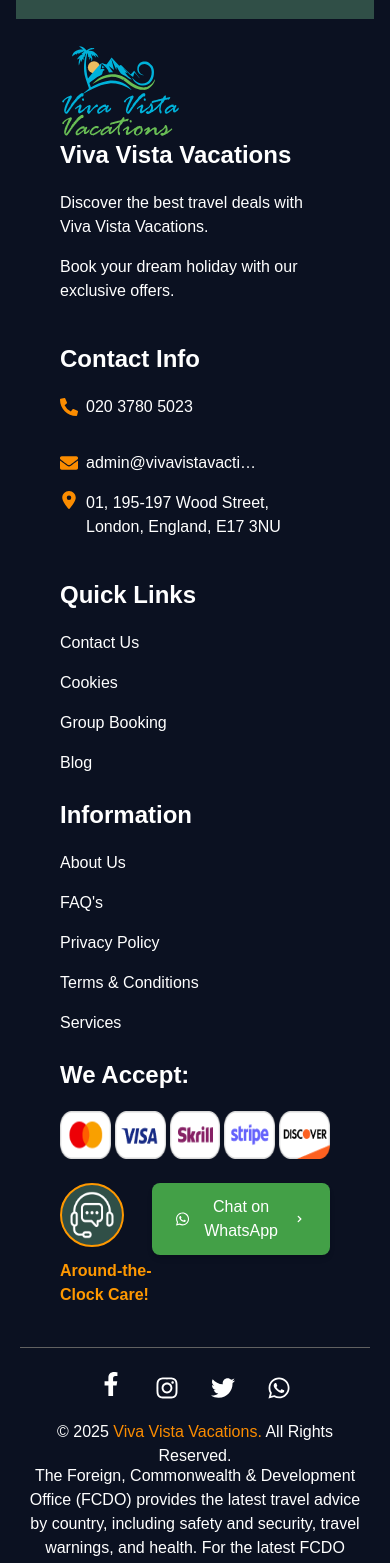
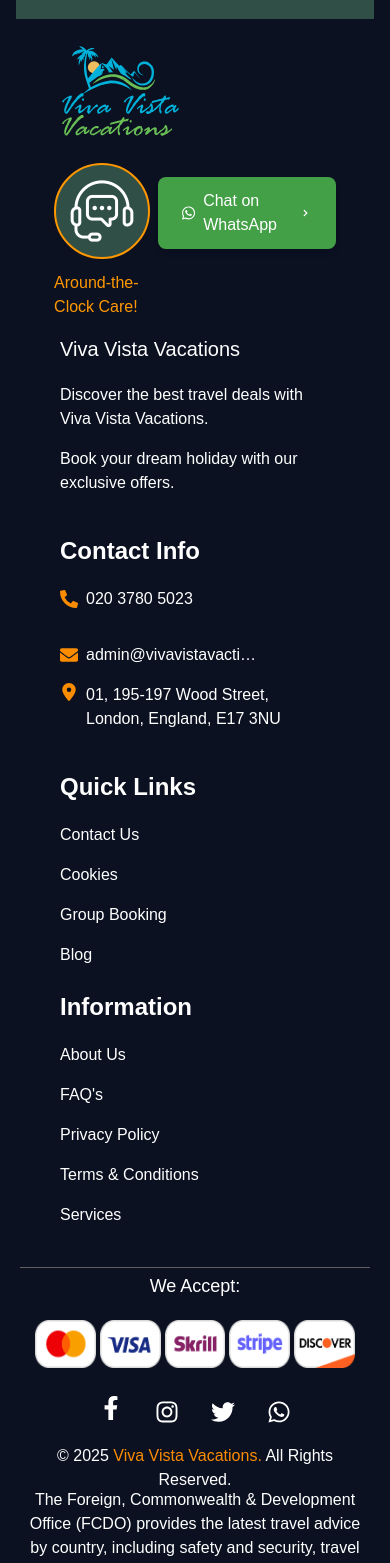
Before and after one commit to StrixSid07/vivavistavacations, a React (Vite) app: page /blog/1 in a window 390 px wide. Shown: the part 1649-3212 px from the top of the page. Built offline with nearby package versions, Linux system fonts and the light colour scheme; a web font is replaced by a local one.

Commit message:
Update Footer.jsx

```diff
--- a/src/components/defaults/Footer.jsx
+++ b/src/components/defaults/Footer.jsx
@@ -55,8 +55,32 @@
             alt="Viva Vissta  Vacation"
             className="h-24 md:mb-4"
           />
+          <div className="flex justify-center items-center gap-2 md:hidden mb-4">
+            <div className="flex flex-col justify-center items-center w-56 md:hidden">
+              {/* Icon with circular background and border */}
+              <div className="w-24 h-24 flex items-center justify-center bg-[#304F47] rounded-full border-2 border-orange-500 mt-6">
+                <img src={support} className="h-20 p-2" alt="support" />
+              </div>
+              {/* Text below the icon */}
+              <p className="mt-3 text-orange-500 font-medium">
+                Around-the-Clock Care!
+              </p>
+            </div>
+            <a
+              href="https://wa.me/442037805023" // Replace with your WhatsApp link
+              target="_blank"
+              rel="noopener noreferrer"
+              className="flex items-center w-60 justify-between mb-8 gap-2 bg-green-600 text-white font-medium px-6 py-3 rounded-lg shadow-md hover:bg-teal-700 transition-all duration-300"
+            >
+              <FaWhatsapp className="text-xl" />
+              <span>Chat on WhatsApp</span>
+              <HiChevronRight className="text-xl" />
+            </a>
+          </div>
 
-          <h2 className="text-2xl font-bold mb-5">Viva Vista Vacations</h2>
+          <h2 className="md:text-2xl text-xl md:font-bold font-medium mb-5">
+            Viva Vista Vacations
+          </h2>
           <p className="mb-4 flex flex-wrap">
             Discover the best travel deals with Viva Vista Vacations.
           </p>
@@ -178,8 +202,10 @@
         </div>
 
         {/* Column 5: We Accepts */}
-        <div>
-          <h2 className="text-2xl font-bold mb-5">We Accept:</h2>
+        <div className="md:flex flex-col justify-center items-center hidden">
+          <h2 className="md:text-2xl text-lg font-medium md:font-bold mb-5 md:text-center">
+            We Accept:
+          </h2>
           <div className="grid md:grid-cols-3 grid-cols-5 gap-1 md:max-w-60 max-w-80">
             {[payment1, payment2, payment3, payment4, payment5].map(
               (payment, index) => (
@@ -229,6 +255,24 @@
       </div>
 
       <div className="border-t border-gray-700 pt-1 text-center">
+        <div className="flex flex-col justify-center items-center mb-6 md:hidden">
+          <h2 className="md:text-2xl text-lg font-medium md:font-bold mb-5 md:text-center">
+            We Accept:
+          </h2>
+          <div className="grid md:grid-cols-3 grid-cols-5 gap-1 md:max-w-60 max-w-80">
+            {[payment1, payment2, payment3, payment4, payment5].map(
+              (payment, index) => (
+                <img
+                  key={index}
+                  src={payment}
+                  alt={`Payment method ${index + 1}`}
+                  className="h-12"
+                />
+              )
+            )}
+          </div>
+        </div>
+
         <div className="flex mt-4 justify-center items-center space-x-8 md:hidden">
           <div className=" flex flex-col justify-center items-center space-y-2 group">
             <a
```
